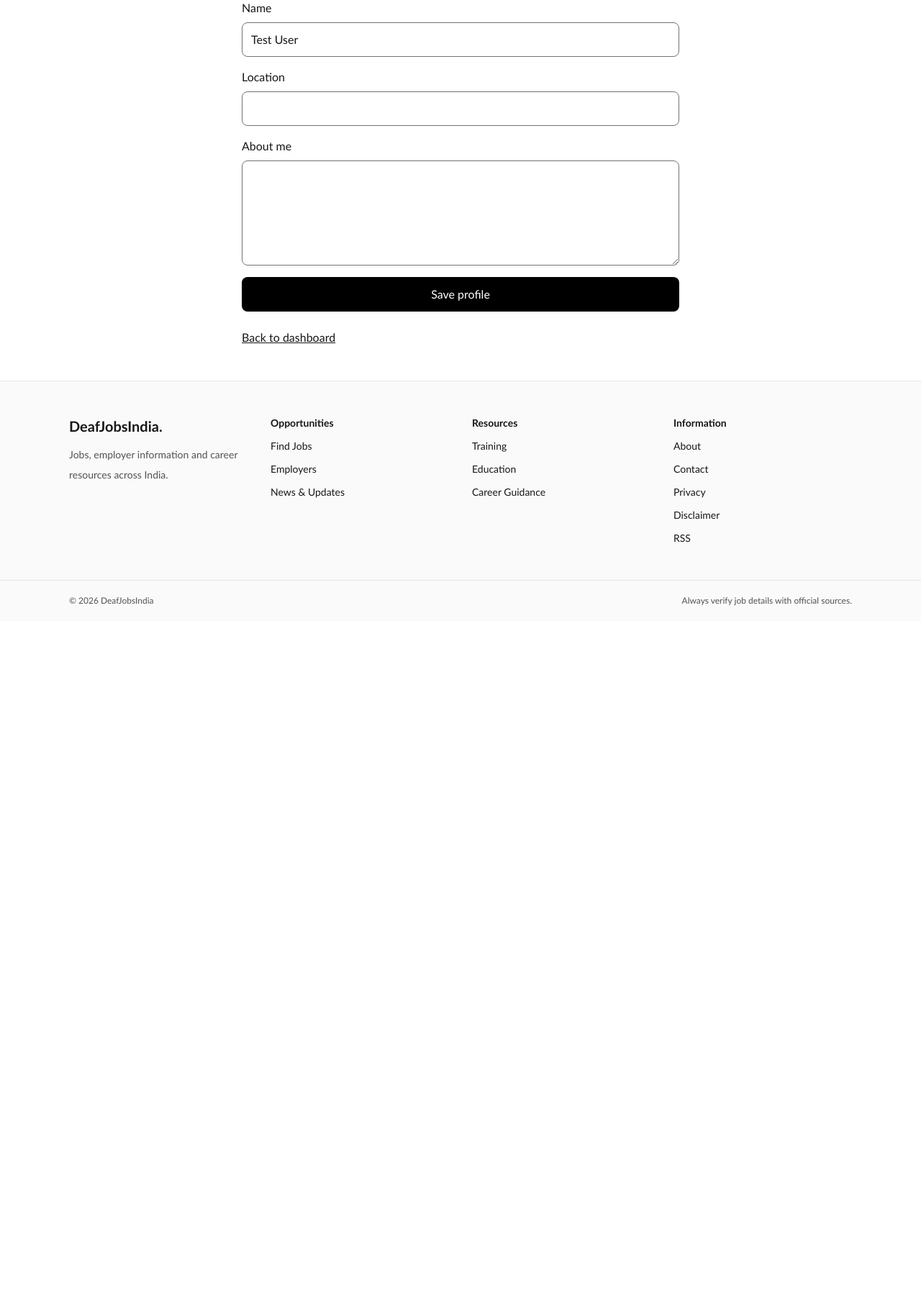
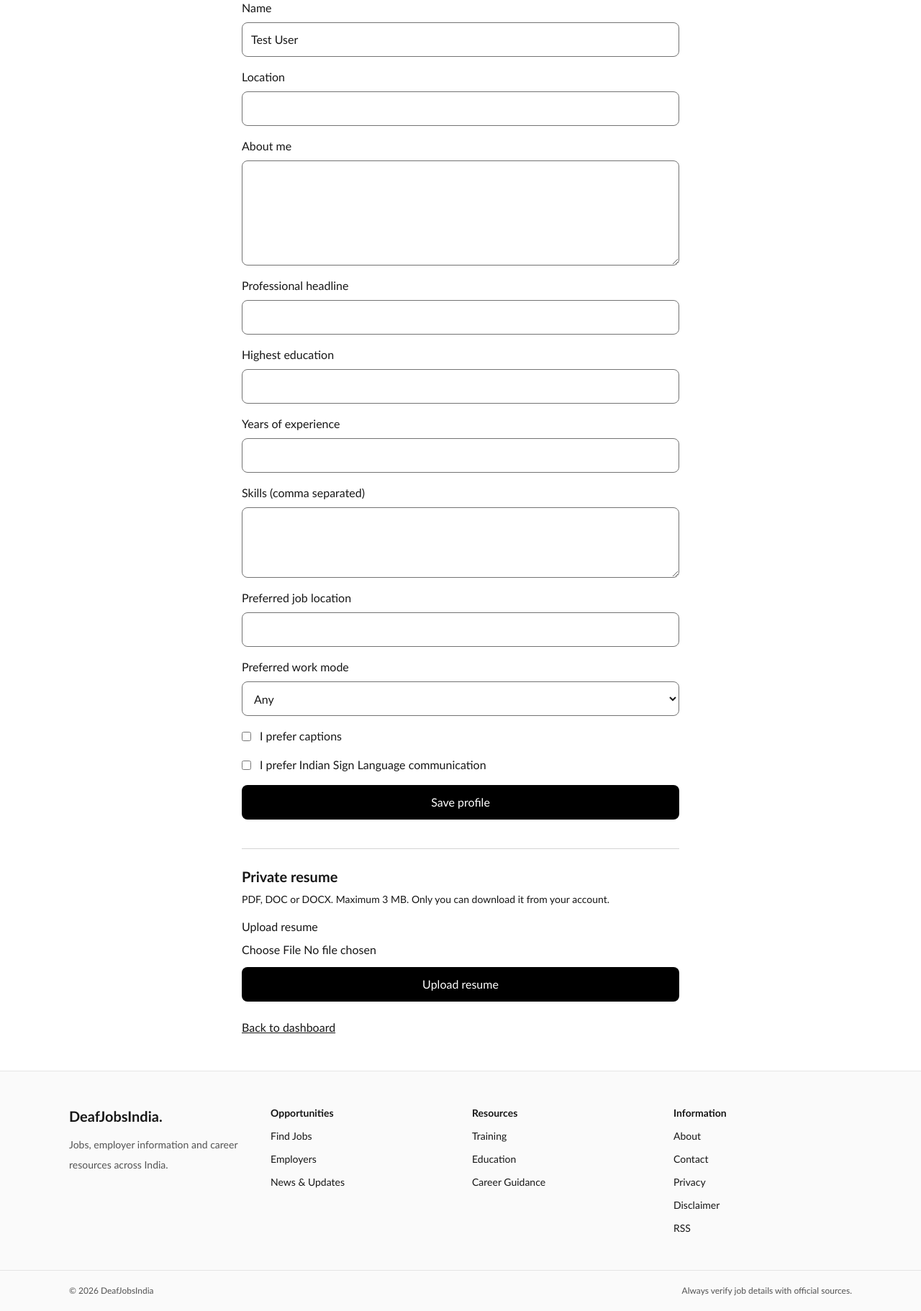
Before and after one commit to InKunalMahajan/deafjobsindia, a Laravel app: page /account/profile in a window 1280 px wide. Shown: the part 206-2028 px from the top of the page at 72% size. Before the commit the page ends 1048 px from the top, so only its background shows below. Run offline with Laravel 12, Linux system fonts and the light colour scheme; a user stored in the database is signed in; data comes from the database, SQL or seed files in the repository; style sheets or scripts are compiled from the project's sources; some libraries are stand-ins or nearby versions.

Commit message:
feat(stage16): connect profile, resume and discovery features

```diff
--- a/resources/views/job-seeker/profile.blade.php
+++ b/resources/views/job-seeker/profile.blade.php
@@ -7,6 +7,30 @@
 <label class="grid gap-2">Name<input class="min-h-12 rounded-lg border border-neutral-500 px-3" name="name" required maxlength="255" value="{{ old('name',$user->name) }}"></label>
 <label class="grid gap-2">Location<input class="min-h-12 rounded-lg border border-neutral-500 px-3" name="location" maxlength="255" value="{{ old('location',$user->location) }}"></label>
 <label class="grid gap-2">About me<textarea class="rounded-lg border border-neutral-500 p-3" name="bio" maxlength="2000" rows="5">{{ old('bio',$user->bio) }}</textarea></label>
+<label class="grid gap-2">Professional headline<input class="min-h-12 rounded-lg border border-neutral-500 px-3" name="headline" maxlength="255" value="{{ old('headline',$user->headline) }}"></label>
+<label class="grid gap-2">Highest education<input class="min-h-12 rounded-lg border border-neutral-500 px-3" name="education" maxlength="255" value="{{ old('education',$user->education) }}"></label>
+<label class="grid gap-2">Years of experience<input class="min-h-12 rounded-lg border border-neutral-500 px-3" type="number" min="0" max="80" name="experience_years" value="{{ old('experience_years',$user->experience_years) }}"></label>
+<label class="grid gap-2">Skills (comma separated)<textarea class="rounded-lg border border-neutral-500 p-3" name="skills" maxlength="1000" rows="3">{{ old('skills',$user->skills) }}</textarea></label>
+<label class="grid gap-2">Preferred job location<input class="min-h-12 rounded-lg border border-neutral-500 px-3" name="preferred_location" maxlength="255" value="{{ old('preferred_location',$user->preferred_location) }}"></label>
+<label class="grid gap-2">Preferred work mode<select class="min-h-12 rounded-lg border border-neutral-500 p-3" name="preferred_work_mode">
+<option value="">Any</option>
+@foreach(['remote'=>'Remote','hybrid'=>'Hybrid','on-site'=>'On-site'] as $value=>$label)
+<option value="{{ $value }}" @selected(old('preferred_work_mode',$user->preferred_work_mode)===$value)>{{ $label }}</option>
+@endforeach
+</select></label>
+<label class="flex items-center gap-3"><input type="checkbox" name="requires_captions" value="1" @checked(old('requires_captions',$user->requires_captions))> I prefer captions</label>
+<label class="flex items-center gap-3"><input type="checkbox" name="prefers_isl" value="1" @checked(old('prefers_isl',$user->prefers_isl))> I prefer Indian Sign Language communication</label>
 <button class="min-h-12 rounded-lg bg-black px-4 text-white" type="submit">Save profile</button></form>
+<section class="mt-10 border-t border-neutral-300 pt-6"><h2 class="text-xl font-bold">Private resume</h2>
+<p class="mt-2 text-sm">PDF, DOC or DOCX. Maximum 3 MB. Only you can download it from your account.</p>
+@if($user->resume_path)
+<p class="mt-3">Current file: {{ $user->resume_original_name }}</p>
+<a class="mt-3 inline-block underline" href="{{ route('seeker.resume.download') }}">Download resume</a>
+<form class="mt-3" method="POST" action="{{ route('seeker.resume.destroy') }}">@csrf @method('DELETE')<button class="underline" type="submit">Delete resume</button></form>
+@endif
+<form class="mt-4 grid gap-3" method="POST" enctype="multipart/form-data" action="{{ route('seeker.resume.store') }}">@csrf
+<label class="grid gap-2">Upload resume<input type="file" name="resume" accept=".pdf,.doc,.docx" required></label>
+<button class="min-h-12 rounded-lg bg-black px-4 text-white" type="submit">Upload resume</button></form>
+</section>
 <a class="mt-6 inline-block underline" href="{{ route('seeker.dashboard') }}">Back to dashboard</a>
 </section></x-layouts.site>
```
